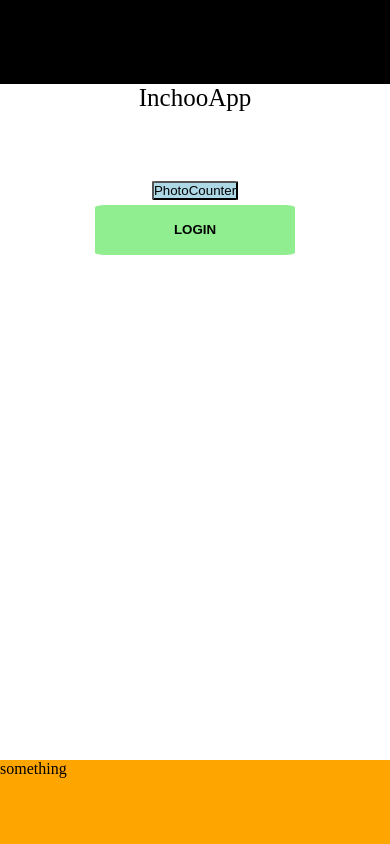
After one commit to Ivan-Vinski/InchooApp, a PHP site: template classes/view/home.phtml in a window 390 px wide. The commit adds this page. Run offline with PHP 8.4, Linux system fonts and the light colour scheme; the template is opened without the code that fills it, so the values that code supplies are empty.

Commit message:
Basic HTML and CSS created for home page with grid layout as a foundation for responsive design. Fixed small bugs in page redirecting. Pages should redirect perfectly and react perfectly to strange URL's, also working error page with 404 warning.

```diff
--- /dev/null
+++ b/classes/view/css/home.css
@@ -0,0 +1,97 @@
+*{
+	position:relative;
+	margin:0;
+	padding:0;
+}
+
+body{
+	background-color:white;
+	height:100vh;
+	display:grid;
+	grid-template-rows: 1fr 8fr 1fr;
+}
+
+header{
+	top:0px;
+	width:100%;
+}
+
+.headerMainContainer{
+	background-color:black;
+	width:100%;
+	height:100%;
+	margin:auto;
+
+}
+
+section{
+	display:grid;
+	grid-template-rows:1fr 2fr 4fr;
+}
+
+.titleContainer{
+	width:100%;
+	text-align:center;
+}
+
+#title{
+	margin:auto;
+	font-size:25px;
+}
+
+.buttonsContainer{
+	position:relative;
+	text-align:center;
+}
+
+.buttonContainer{
+	position:relative;
+	text-align:center;
+
+}
+
+.homeButtons{
+	position:relative;
+	margin:auto;
+	cursor:pointer;
+	border-radius:5%;
+}
+
+#loginButton{
+	top:50%;
+	height:50px;
+	width:200px;
+	background-color:lightgreen;
+	border:none;
+	font-weight:bold;
+	margin-top:5px;
+}
+
+#loginButton:hover{
+	background-color:white;
+}
+
+#photoCounterButton{
+	background-color:lightblue;
+
+}
+
+#photoCounterButton:hover{
+
+}
+
+.formContainer{
+	position:relative;
+	width:100%;
+	text-align:center;
+
+}
+
+#loginForm{
+	display:none;
+}
+
+footer{
+	background-color:orange;
+
+}
--- /dev/null
+++ b/classes/view/home.phtml
@@ -0,0 +1,63 @@
+<!DOCTYPE html>
+<html>
+
+	<head>
+		<title> Home </title>
+		<meta charset="UTF-8"></meta>
+		<link rel="stylesheet" type="text/css" href="./classes/view/css/home.css"></link>
+		<meta name="viewport" content="width=device-width, initial-scale=1.0"></meta>
+
+	</head>
+
+	<body>
+
+		<header>
+			<div class="headerMainContainer">
+				<p>something</p>
+			</div>
+
+		</header>
+			<script>
+				function showLogin(){
+					var loginForm = document.getElementById("loginForm");
+					if (loginForm.style.display == "none"){
+						loginForm.style.display = "block";
+					}
+					else{
+						loginForm.style.display = "none";
+					}
+
+				}
+			</script>
+
+
+		<section>
+			<div class="titleContainer">
+				<h id="title" >InchooApp</h>
+			</div>
+
+			<div class="buttonsContainer">
+				<div class="buttonContainer"><button id="photoCounterButton" class="homeButtons" type="button" onclick="location.href= 'test'">PhotoCounter</button></div>
+				<div class="buttonContainer"><button id="loginButton" class="homeButtons" type="button" onclick="showLogin();">LOGIN</button></div>
+			</div>
+
+			<div class="formContainer">
+
+				<form id="loginForm" action="" method="post">
+					<label for="usernameInput">Username: </label><input type="text" id="usernameInput" name="usernameInput"></input><br>
+					<label for="passwordInput">Password: </label><input type="text" id="passwordInput" name="passwordInput"></input><br>
+					<input type="Submit" value="Submit">
+
+				</form>
+
+			</div>
+
+		</section>
+
+		<footer>
+			<p>something</p>
+		</footer>
+
+	</body>
+
+</html>
--- a/classes/view/test.phtml
+++ b/classes/view/test.phtml
@@ -7,7 +7,7 @@
 
 <body>
 
-	<h> I am just a error.phtml </h>
+	<h> I am a test </h>
 
 </body>
 
```
Also changed, not shown: classes/controller/HomeController.class.php (added, +25 -0 lines), classes/controller/TestController.class.php (renamed from classes/controller/IndexController.class.php, +5 -3 lines), classes/model/App.class.php (+5 -4 lines), classes/model/Request.class.php (+7 -5 lines), classes/view/index.phtml (deleted, +0 -16 lines), dfadf.php (deleted, +0 -18 lines), index.php (+7 -7 lines), 3 other files.
